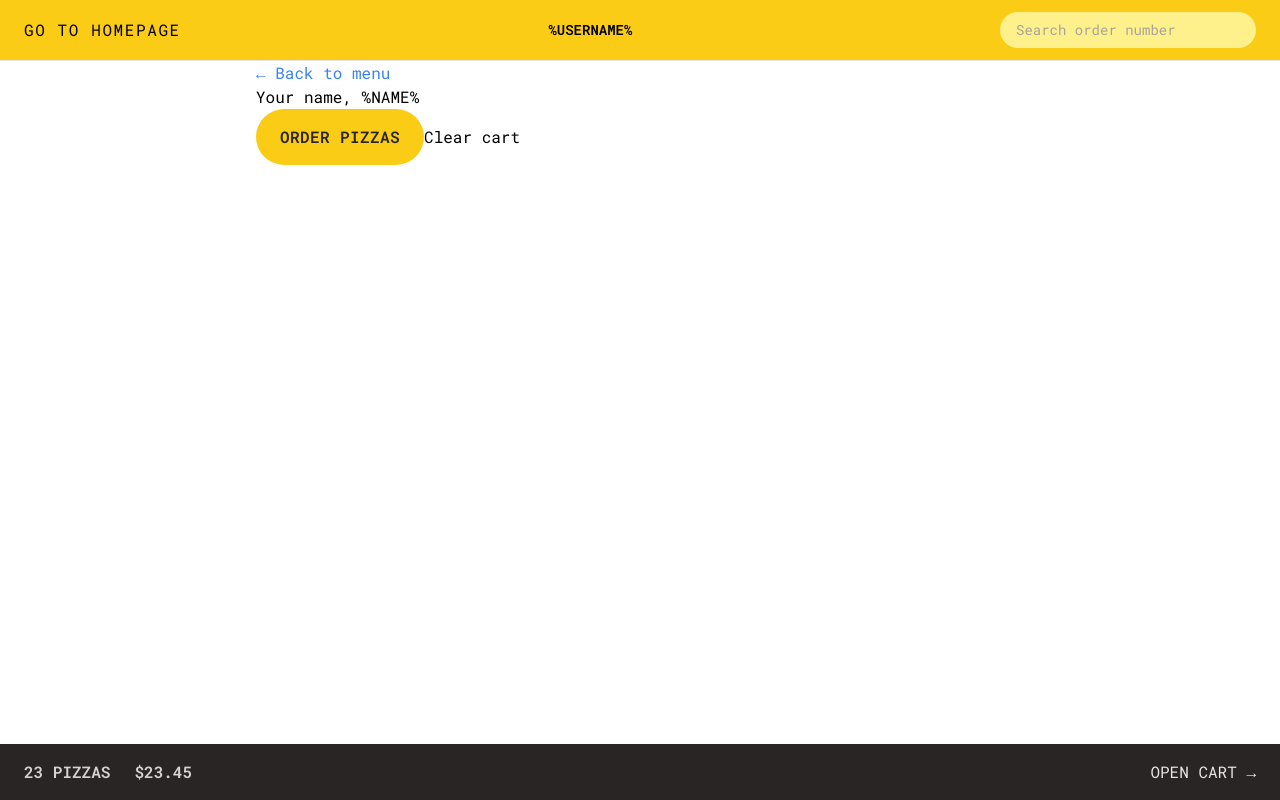
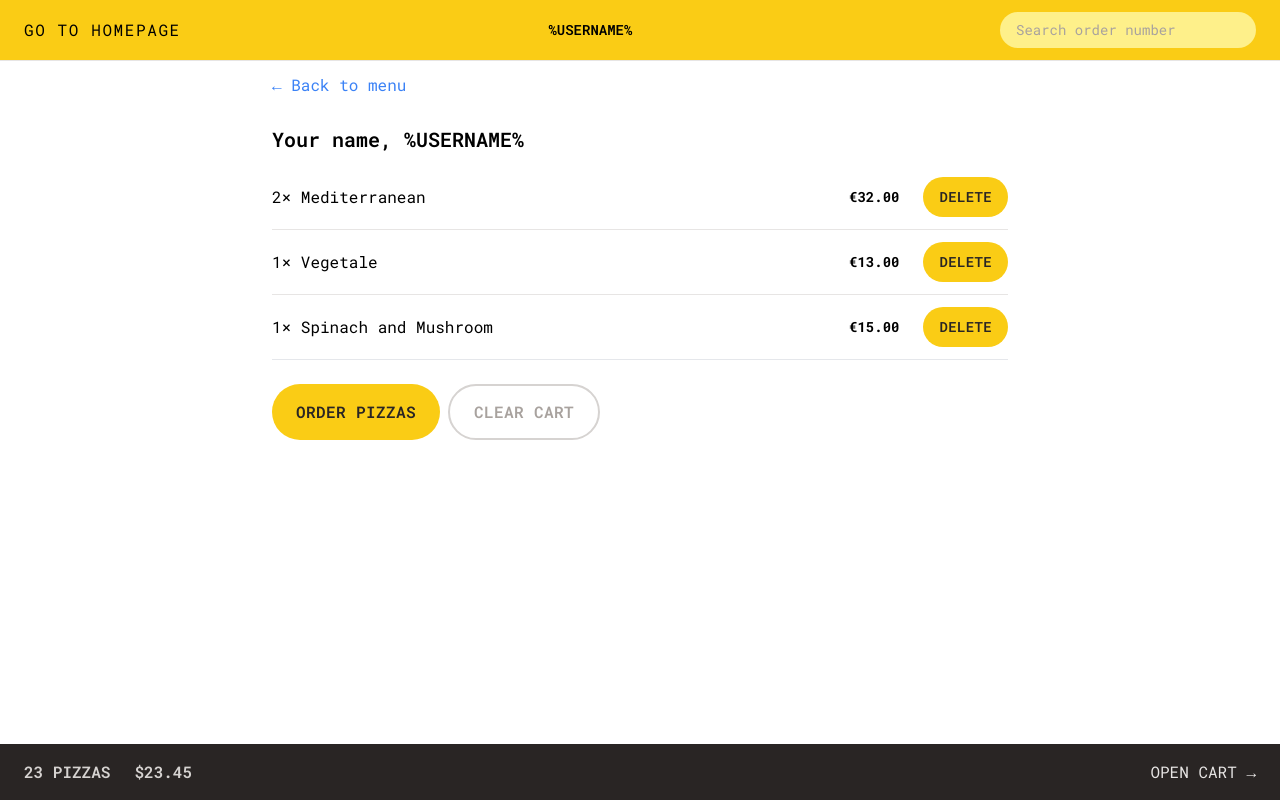
Before and after one commit to DiogoCoelho98/fast_pizza, a React (Vite) app: page /cart in a window 1280 px wide. Built offline with nearby package versions, Linux system fonts and the light colour scheme.

Commit message:
cart page styled

```diff
--- a/src/features/cart/Cart.jsx
+++ b/src/features/cart/Cart.jsx
@@ -1,5 +1,6 @@
 import LinkButton from "../../ui/LinkButton.jsx";
 import Button from "../../ui/Button.jsx";
+import CartItem from "./CartItem.jsx";
 
 const fakeCart = [
     {
@@ -29,16 +30,44 @@ export default function Cart() {
     const cart = fakeCart;
 
     return(
-        <div>
+        <div className="
+                px-4
+                py-3
+                "
+        >
             <LinkButton to={"/menu"}
             >
                 &larr; Back to menu
             </LinkButton>
-            <h2>Your name, %NAME%</h2>
+            <h2 className="
+                    mt-7
+                    text-xl
+                    font-semibold"
+            >
+                Your name, %USERNAME%
+            </h2>
 
-            <div>
+            <ul className="
+                    divide-y
+                    divide-stone-200
+                    border-b
+                    mt-3
+                    "
+            >
+                {
+                cart.map(item => (
+                    <CartItem key={item.pizzaId} item={item} />
+                ))
+                }
+            </ul>
+
+            <div className="
+                    mt-6
+                    space-x-2
+                    "
+            >
                 <Button to={"/order/new"} type="primary">Order pizzas</Button>
-                <button>Clear cart</button>
+                <Button type="secondary">Clear cart</Button>
             </div>
         </div>
     )
--- a/src/features/cart/CartItem.jsx
+++ b/src/features/cart/CartItem.jsx
@@ -1,12 +1,36 @@
+import { formatCurrency } from "../../utils/helpers";
+import Button from "../../ui/Button.jsx";
+
+
 export default function CartItem({ item }) {
     const { pizzaId, name, quantity, unitPrice, totalPrice } = item;
 
-
-    return(
-        <li>
-            <p>{quantity}&times; {name}</p>
-            <div>
-                <p>{totalPrice}</p>
+    return (
+        <li className="
+                py-3
+                sm:flex
+                sm:items-center
+                sm:justify-between"
+        >
+            <p className="
+                    mb-1
+                    sm:mb-0"
+            >
+                {quantity}&times; {name}
+            </p>
+            <div className="
+                    flex
+                    items-center
+                    justify-between
+                    sm:gap-6"
+            >
+                <p className="
+                        text-sm
+                        font-bold"
+                >
+                    {formatCurrency(totalPrice)}
+                </p>
+                <Button type="small">Delete</Button>
             </div>
         </li>
     )
--- a/src/ui/Button.jsx
+++ b/src/ui/Button.jsx
@@ -5,7 +5,8 @@ export default function Button({ children, disabled, to, type }) {
 
     const typeStyles = {
         primary: basedStyles + "px-4 py-3 sm:px-6 sm:py-4",
-        small: basedStyles + "px-4 py-2 md:px-5 md:py-2.5 text-sm"
+        secondary: "bg-transparent border-2 border-stone-300 hover:bg-stone-300 hover:text-stone-800 transition-colors duration-300 uppercase font-semibold text-stone-400 inline-block tracking-wide rounded-full focus:outline-none focus:ring focus:ring-stone-200 focus:ring-offset-1 focus:bg-stone-300 focus:text-stone-800 disabled:cursor-not-allowed px-4 py-2px.5 sm:px-6 sm:py-3.5",
+        small: basedStyles + "px-4 py-2 md:-5 md:py-2.5 text-sm"
 
     };
 
```
